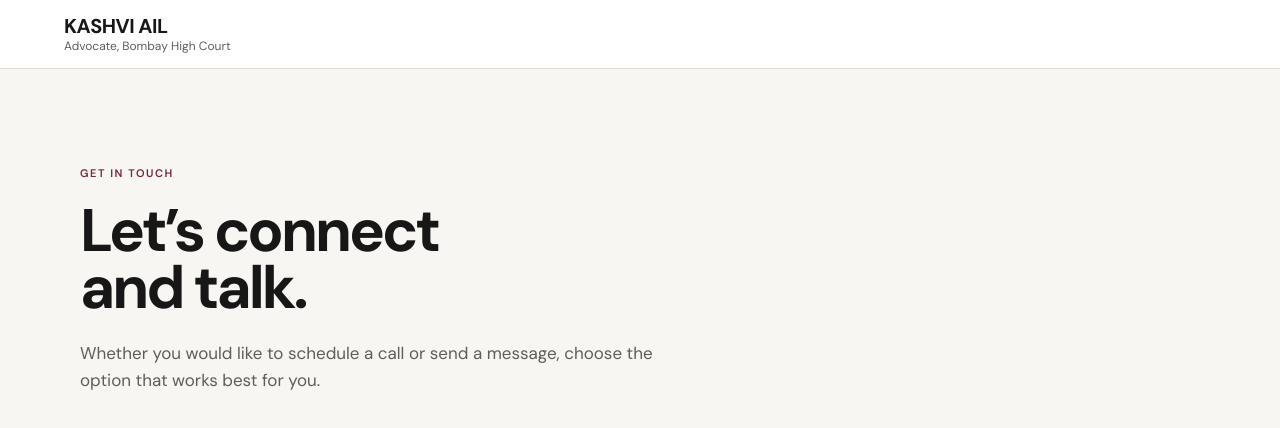
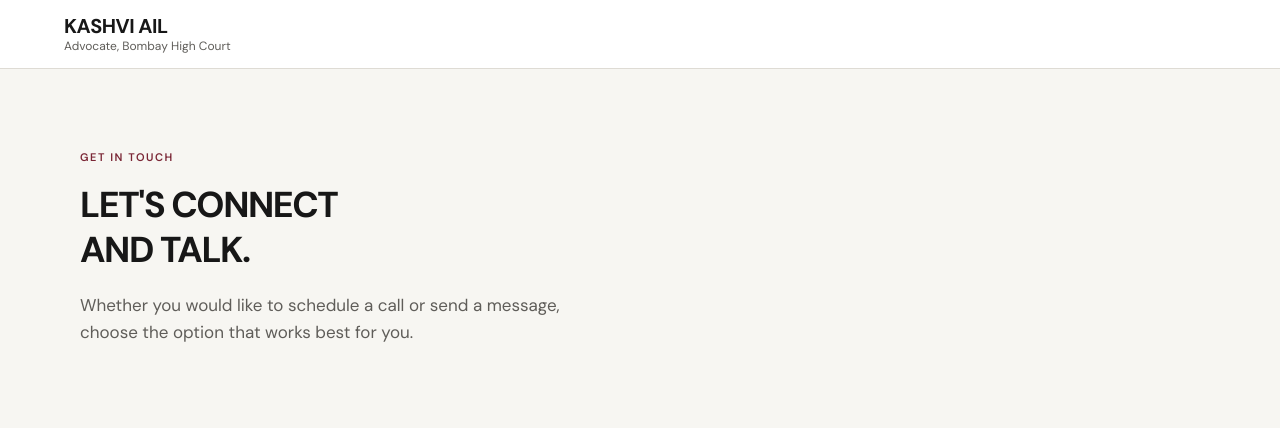
Before and after one commit to saurabh-uchil/PortfolioApp, a Next.js app: page /contact in a window 1280 px wide. Shown: the top 428 px of the page. Built offline with nearby package versions, Linux system fonts and the light colour scheme.

Commit message:
Added Contact Header and styled them

```diff
--- a/app/components/Contact/Header/Header.data.ts
+++ b/app/components/Contact/Header/Header.data.ts
@@ -1,8 +1,8 @@
 export const contactHeaderContent = {
   eyebrow: "Get in touch",
   title: {
-    lineOne: "Let’s connect",
-    lineTwo: "and talk.",
+    lineOne: "LET'S CONNECT",
+    lineTwo: "AND TALK.",
   },
   description:
     "Whether you would like to schedule a call or send a message, choose the option that works best for you.",
--- a/app/components/Contact/Header/styles.ts
+++ b/app/components/Contact/Header/styles.ts
@@ -1,16 +1,15 @@
 export const contactHeaderStyles = {
-  wrapper:
-    "relative w-full overflow-hidden border-b border-border bg-background",
+  wrapper: "w-full bg-background",
 
   content:
-    "mx-auto w-full max-w-(--container-width) px-6 py-16 sm:px-12 sm:py-20 lg:px-16 lg:py-24 xl:px-20",
+    "mx-auto w-full max-w-(--container-width) px-6 py-16 sm:px-12 lg:px-16 lg:py-20 xl:px-20",
 
   eyebrow:
     "text-eyebrow font-semibold uppercase tracking-[0.14em] text-accent",
 
   title:
-    "mt-5 max-w-3xl font-sans text-4xl font-bold leading-[0.95] tracking-[-0.05em] text-text-primary sm:text-5xl lg:text-6xl",
+    "mt-4 font-sans text-2xl font-bold leading-tight tracking-[-0.04em] text-text-primary sm:text-3xl lg:text-4xl",
 
   description:
-    "mt-6 max-w-xl text-body leading-relaxed text-text-secondary sm:text-body-large",
+    "mt-5 max-w-lg text-body leading-relaxed text-text-secondary sm:text-body-large",
 } as const;
```
